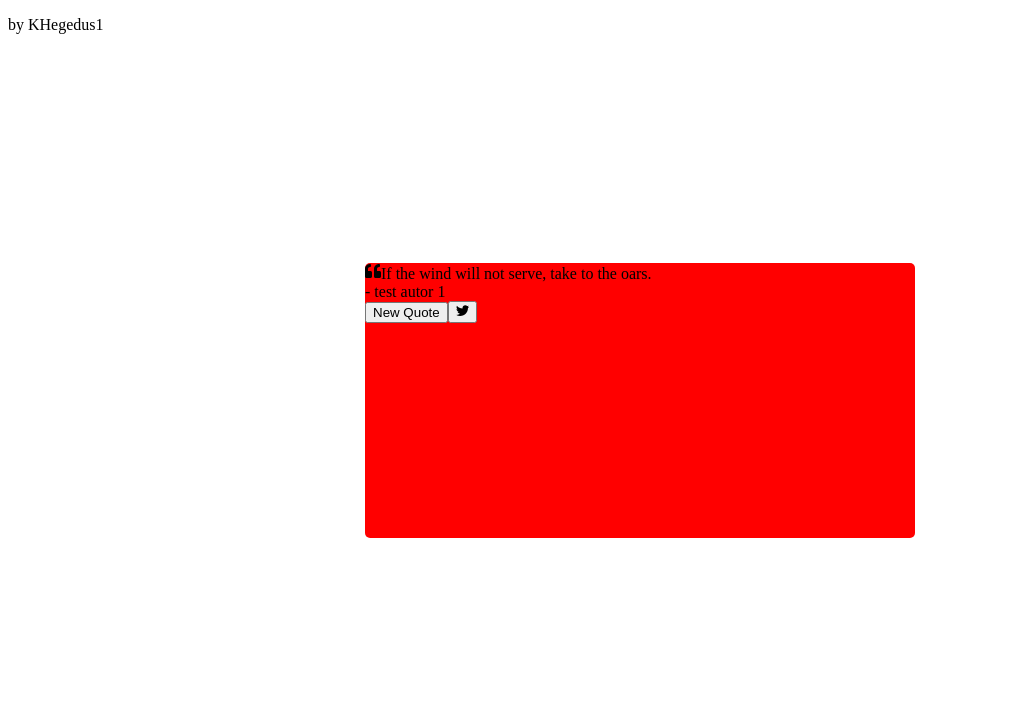
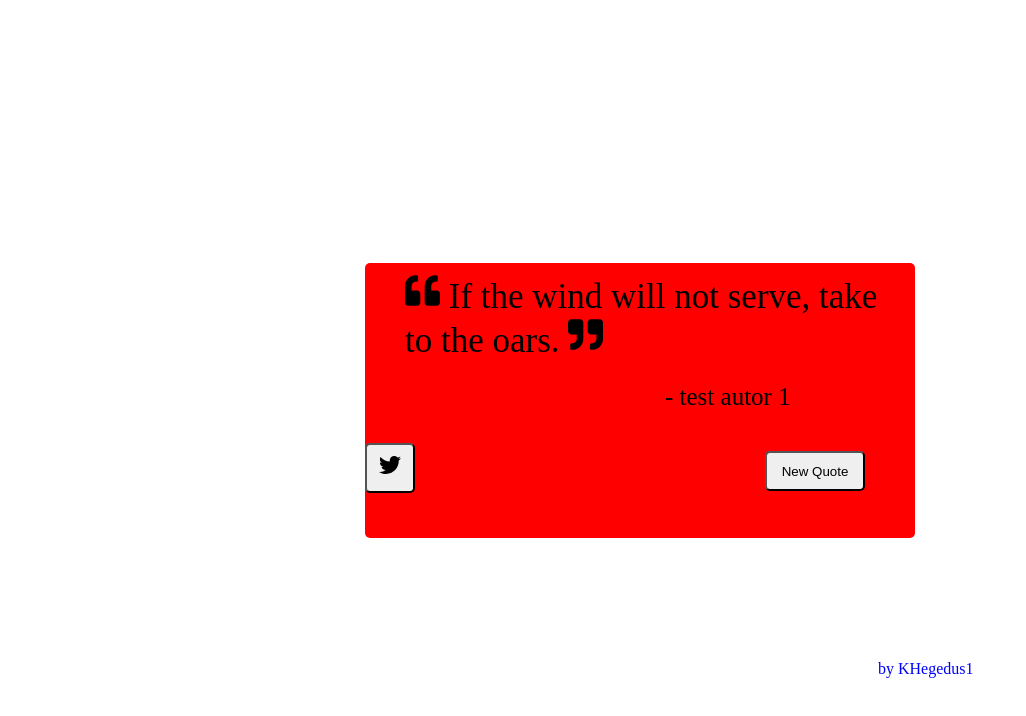
Before and after one commit to KHegedus1/RandomQuoteMachine, a React (Create React App) app in the folder project/: page / in a window 1280 px wide. Shown: the top 716 px of the page, without its empty margins (0-1026 px from the left). Built offline with nearby package versions, Linux system fonts and the light colour scheme.

Commit message:
simetrija

```diff
--- a/project/src/App.js
+++ b/project/src/App.js
@@ -3,18 +3,21 @@ import Quotes from './Quotes';
 import './Style.css';
 import {FaTwitter} from "react-icons/fa";
 import {FaQuoteLeft} from "react-icons/fa";
+import {FaQuoteRight} from "react-icons/fa";
 
 
 function App() {
-  const [quote, setQuote] = useState("If the wind will not serve, take to the oars.")
+  const [quote, setQuote] = useState("  If the wind will not serve, take to the oars.")
   const [author, setAuthor] = useState("test autor 1")
   return (
     <>
     <div id ="qoute-box">
-      <div id="text"><FaQuoteLeft />{quote}</div>
+      <div id="text"><FaQuoteLeft />{quote} <FaQuoteRight /></div>
       <div id="author">- {author}</div>
-      <button onClick={()=>setQuote("Citat 2 test")&setAuthor("autor 2 test")}>New Quote</button>
+      <div id="linija">
       <button><a id="tweet-quote"><FaTwitter /></a></button>
+      <button id ="newQuote" onClick={()=>setQuote(" Citat 2 test ")&setAuthor("autor 2555555555 test")}>New Quote</button>
+      </div>
     </div>
     <p id="credits">by KHegedus1</p>
     </>
--- a/project/src/Style.css
+++ b/project/src/Style.css
@@ -5,3 +5,38 @@
     height:275px;
     border-radius: 5px;
 }
+#text{
+    height:100px;
+    width:480px;
+    font-size:35px;
+    margin: 10px;
+    padding-left: 30px;
+
+}
+#author{
+    height: 25px;
+    width:480px;
+    font-size:25px;
+    position: absolute;
+    margin-bottom: 10px;
+    padding-left:300px
+}
+button{
+    height:50px;
+    width: 50px;
+    margin-top: 60px;
+    border-radius: 5px ;
+}
+#tweet-quote{
+font-size: 22px;
+}
+#newQuote{
+margin-left:350px;
+height: 40px;
+width: 100px;
+}
+#credits{
+    margin-left: 870px;
+    margin-top : 660px;
+    color:blue /* privremeno */
+}
```
